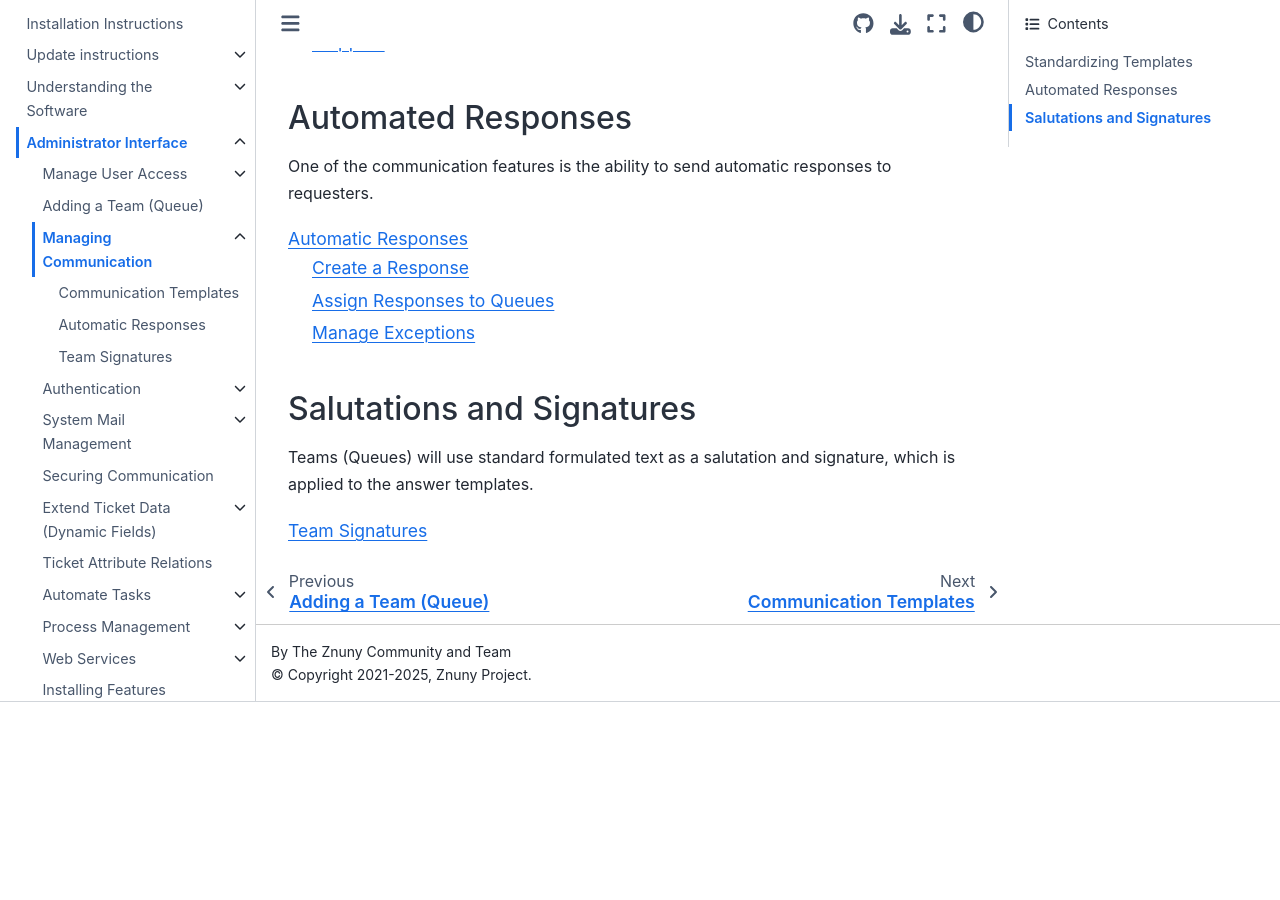
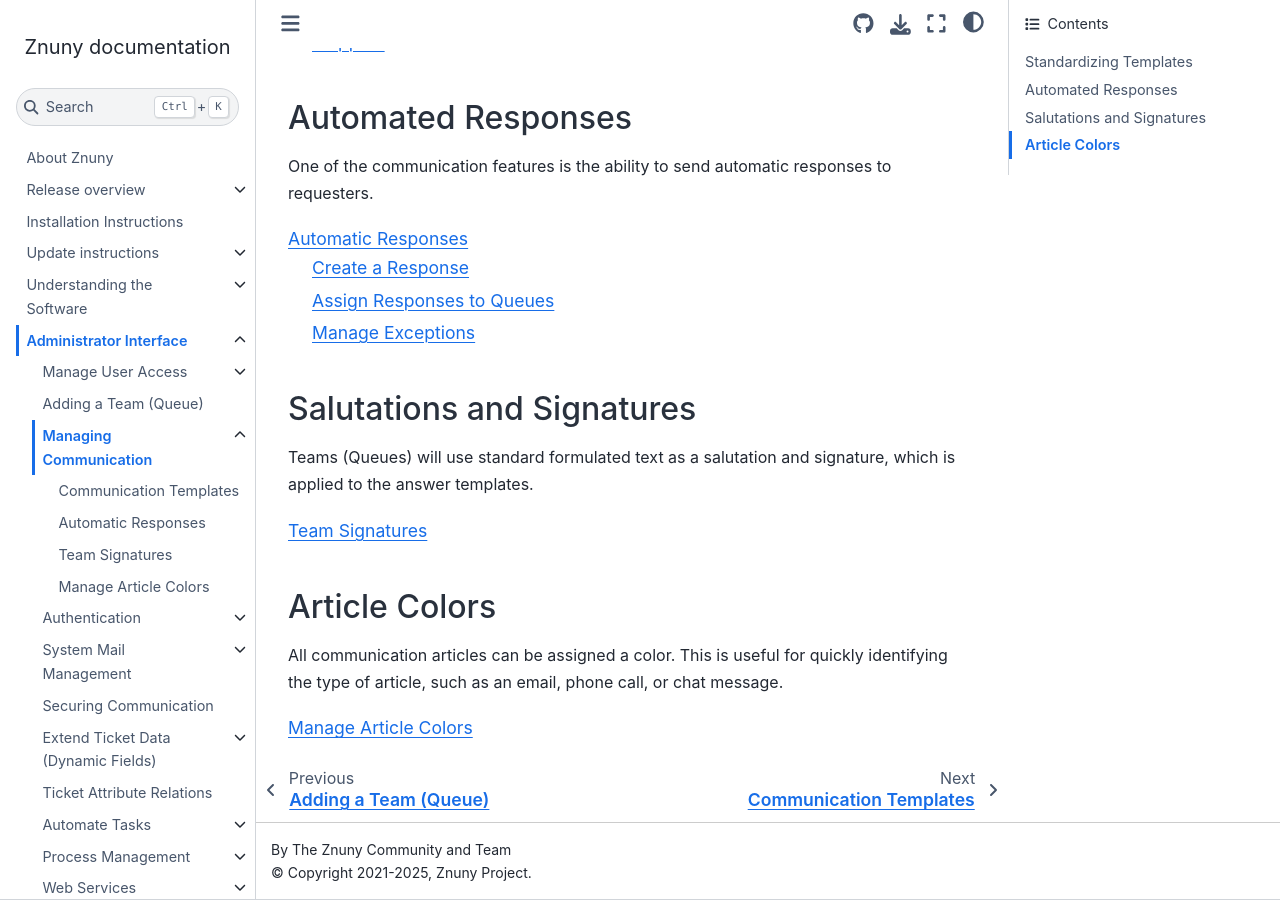
Before and after one commit to znuny/manual, a Sphinx documentation site: the page built from source/admin/communication/index.rst, in a window 1280 px wide and 900 px high, scrolled down 561 px. Built offline with Sphinx 7.4.7 and the Sphinx Book theme 1.1.4, drawn with Linux system fonts in a browser that asks for light colours; before the commit the page ends 1263 px from its top, so only the background shows below that.

Commit message:
Znuny 7.2: Integrated package Znuny-ArticleColors

```diff
--- a/source/admin/communication/index.rst
+++ b/source/admin/communication/index.rst
@@ -34,3 +34,13 @@
    :maxdepth: 2
 
    signatures/index
+
+Article Colors
+**************
+
+All communication articles can be assigned a color. This is useful for quickly identifying the type of article, such as an email, phone call, or chat message.
+
+.. toctree::
+   :maxdepth: 2
+
+   articlecolors/index
--- a/source/agentinterface/ticketviews/agentticketzoom/index.rst
+++ b/source/agentinterface/ticketviews/agentticketzoom/index.rst
@@ -127,8 +127,12 @@
 
 * Resend - Resend a failed communication.
 
-.. image:: images/menu_article_resend.png
+.. figure:: images/menu_article_resend.png
     :alt: Resend Article Image
+
+    The Resend option is only available for failed communications. If the communication was successful, this option will not be available.
+
+.. _zoom_communication_table:
 
 Communications Table
 ********************
```
Also changed, not shown: source/admin/communication/articlecolors/index.rst (added, +23 -0 lines), source/admin/communication/articlecolors/images/article_color_overview.PNG (added), source/admin/communication/articlecolors/images/color_chooser.PNG (added).
